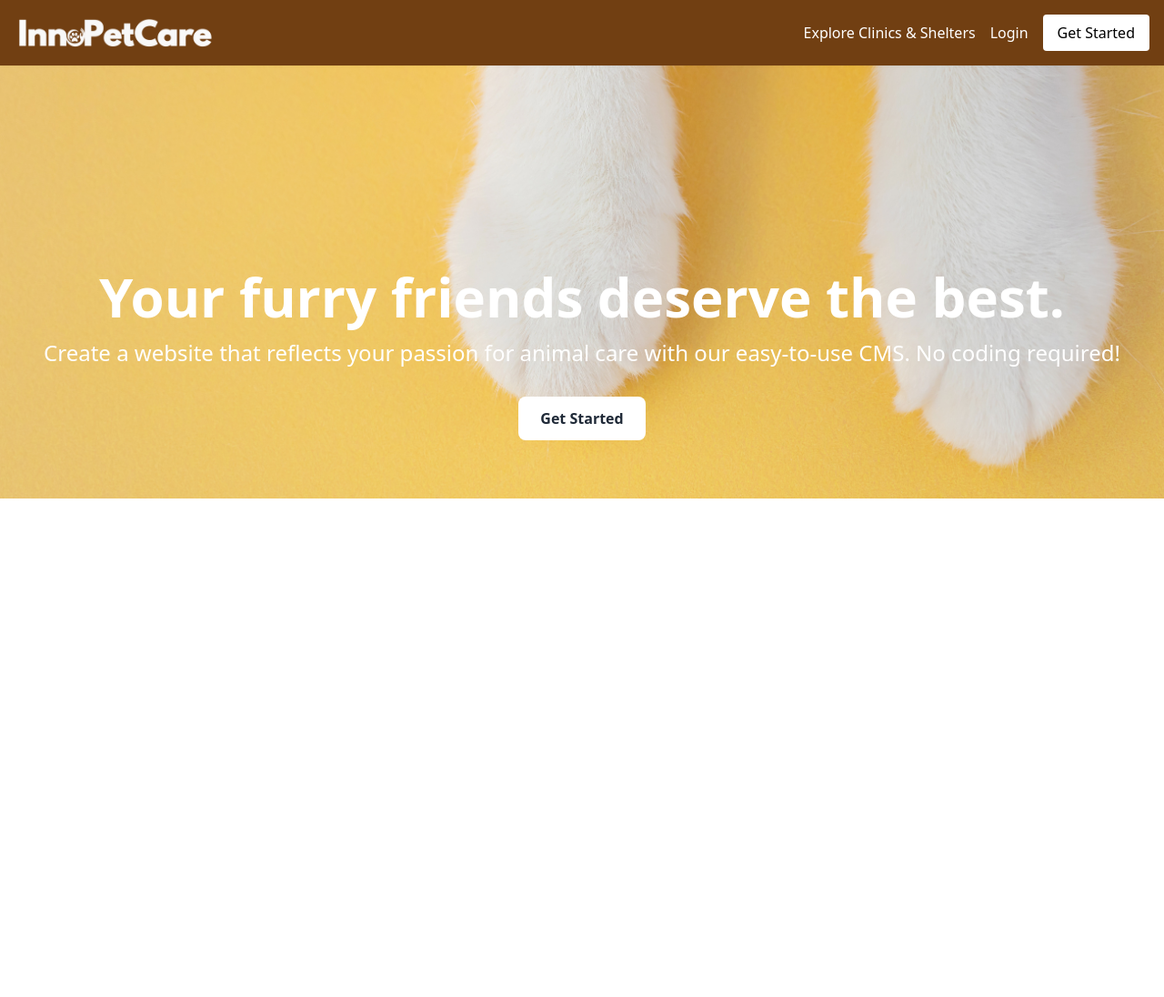
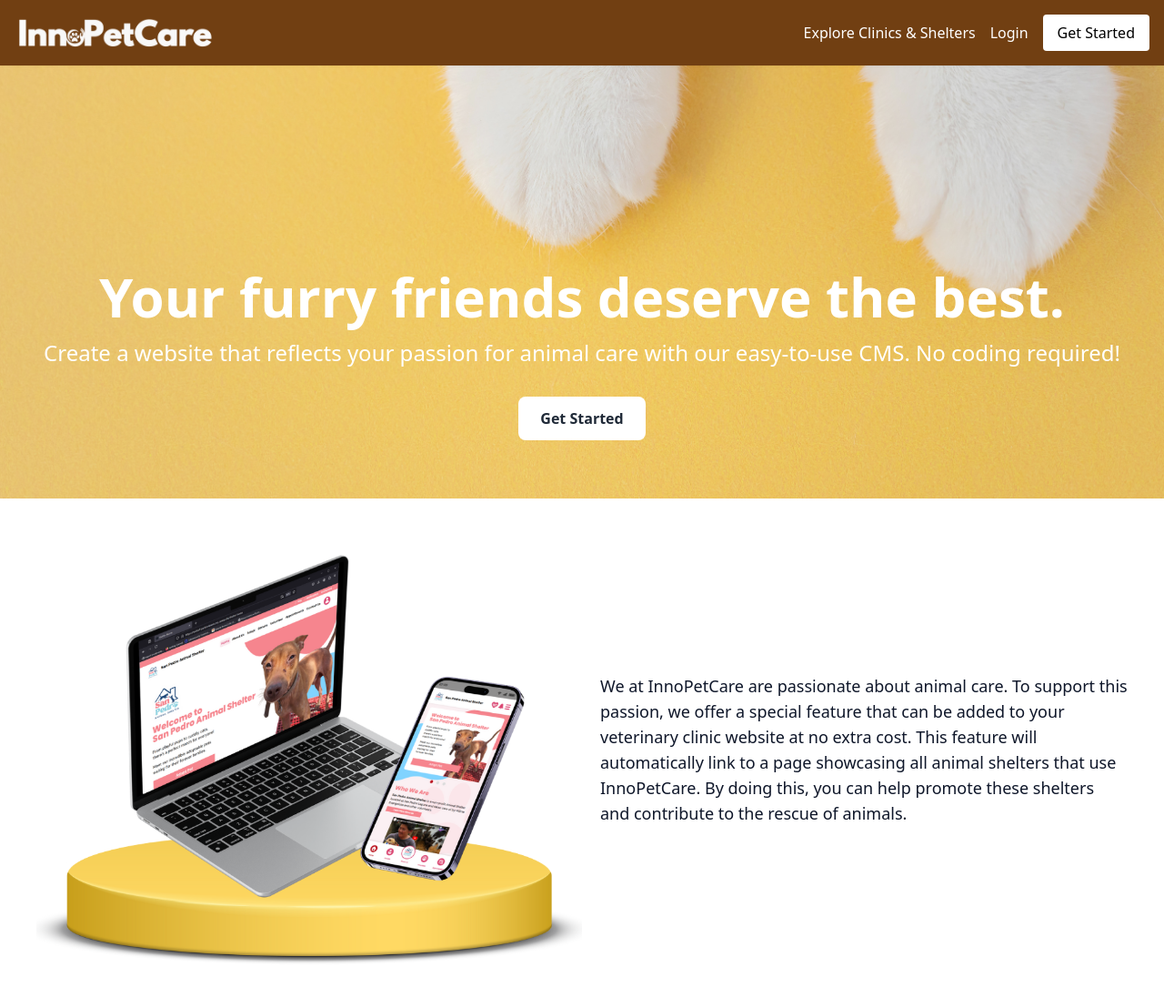
Before and after one commit to rj-d111/innopetcare-clone-react, a React (Create React App) app: page / in a window 1280 px wide. Shown: the top 1096 px of the page at 91% size. Before the commit the page ends 800 px from the top, so only its background shows below. Built offline with nearby package versions, Linux system fonts and the light colour scheme; no server answers.

Commit message:
Changed HomeGuest

```diff
--- a/src/pages/HomeGuest.jsx
+++ b/src/pages/HomeGuest.jsx
@@ -1,10 +1,13 @@
 import React from "react";
+import BackgroundPet from "../assets/jpg/background-pet.jpg";
+import PlatformImage from "../assets/png/platform.png";
 
 export default function HomeGuest() {
   return (
+    <>
       <section
-      className="bg-cover bg-center pt-40"
-      style={{ backgroundImage: "url('images/background-pet.jpg')" }}
+        className="bg-cover bg-bottom pt-40"
+        style={{ backgroundImage: `url(${BackgroundPet})` }}
       >
         <div className="container mx-auto text-center py-16">
           <h1 className="text-4xl md:text-6xl font-bold text-white">
@@ -22,5 +25,18 @@
           </a>
         </div>
       </section>
+
+      <section className="flex flex-col md:flex-row space-y-6 md:space-y-0 md:space-x-5 m-3 md:m-10">
+        <img src={PlatformImage} alt="" className="w-full md:w-1/2" />
+        <p className="flex items-center text-lg text-slate-900 font-medium">
+          We at InnoPetCare are passionate about animal care. To support this
+          passion, we offer a special feature that can be added to your
+          veterinary clinic website at no extra cost. This feature will
+          automatically link to a page showcasing all animal shelters that use
+          InnoPetCare. By doing this, you can help promote these shelters and
+          contribute to the rescue of animals.
+        </p>
+      </section>
+    </>
   );
 }
```
Also changed, not shown: src/assets/jpg/background-pet.jpg (added), src/assets/png/platform.png (added). Lines whose indentation alone changed are shown as unchanged.
